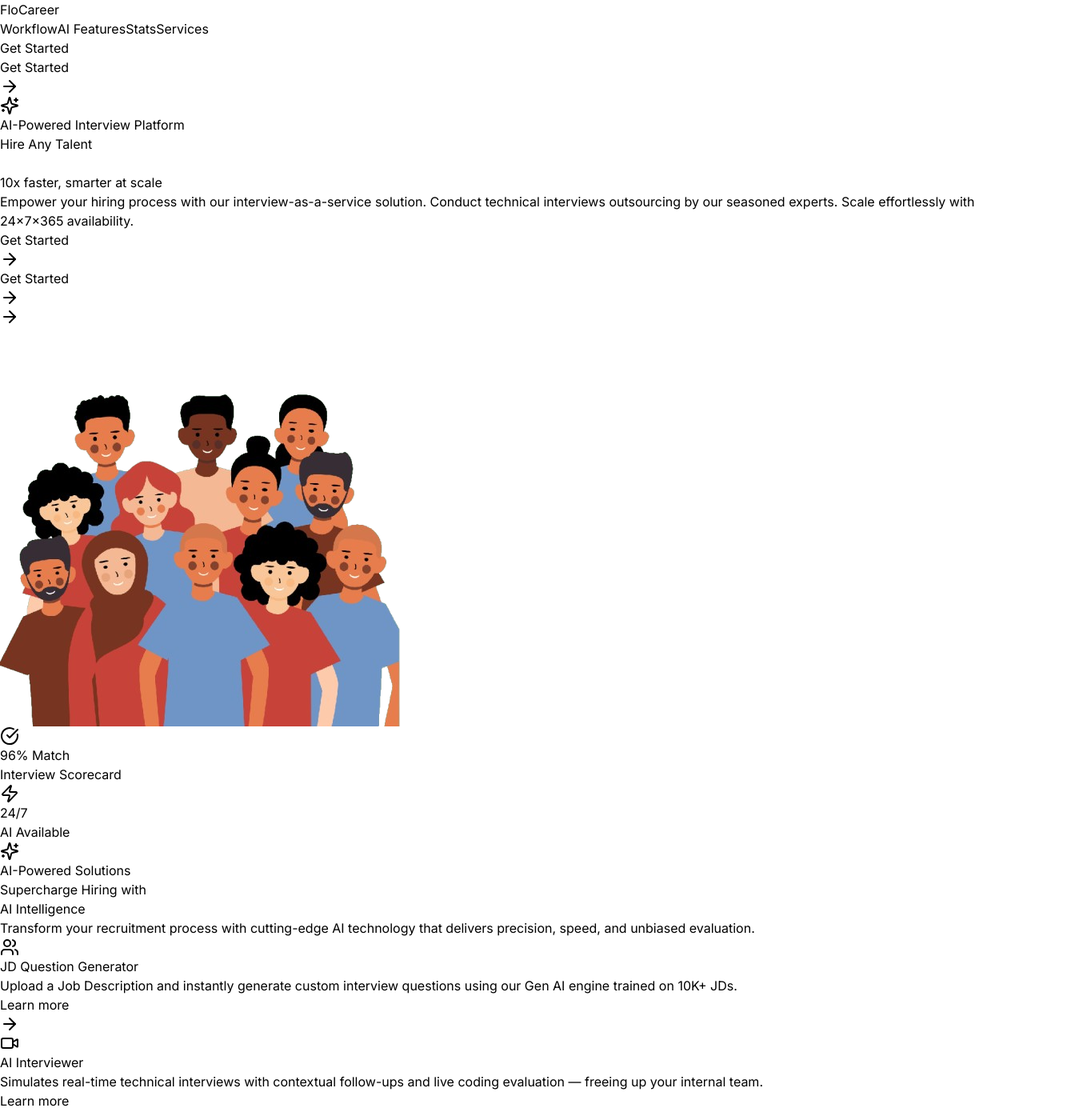
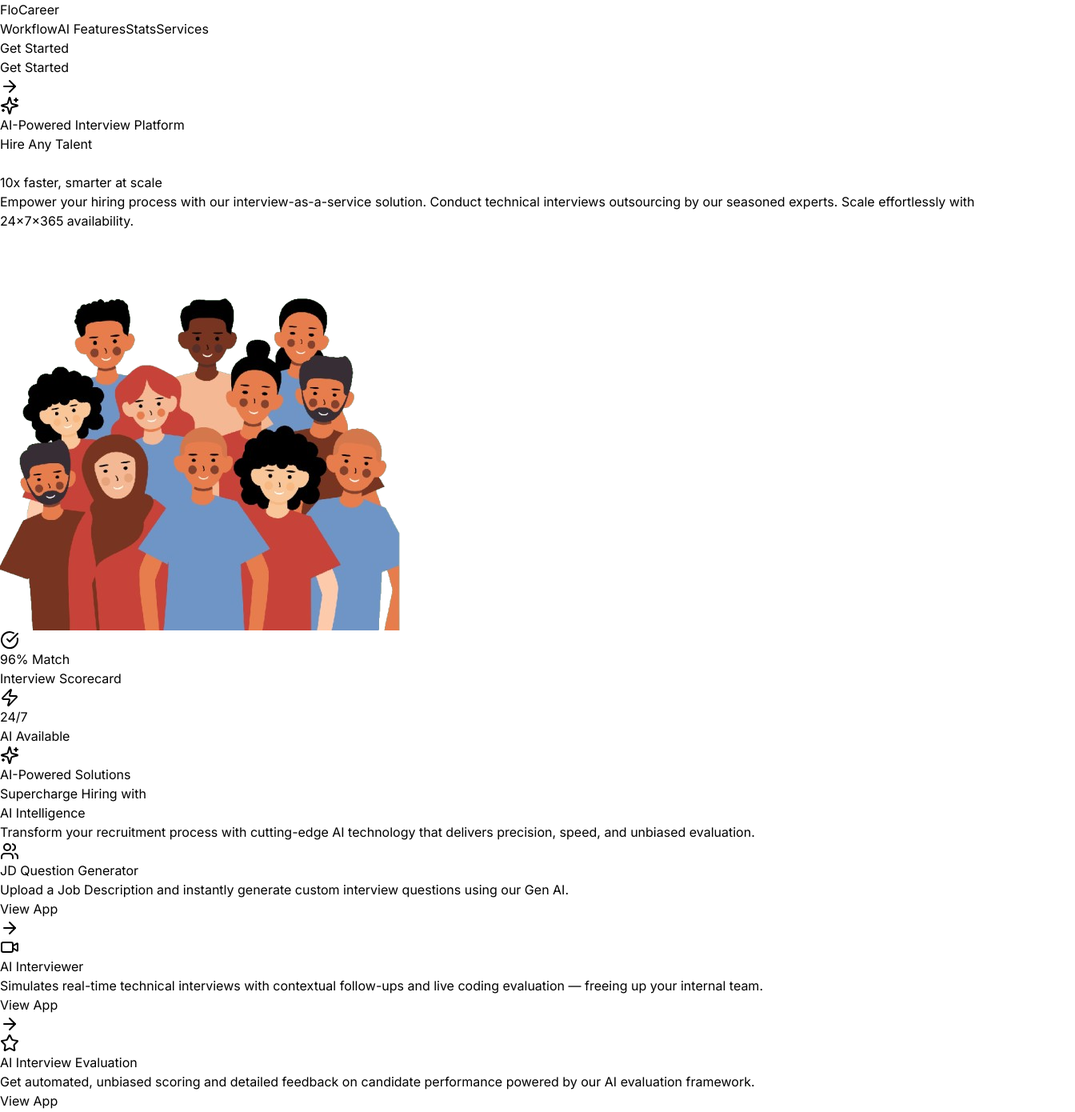
Before and after one commit to buildfastwithai/flo-interviewer, a Next.js app in the folder frontend/: page / in a window 1280 px wide. Shown: the top 1390 px of the page at 80% size, 1344 px wide, since content can reach past the window. Built offline with nearby package versions, Linux system fonts and the light colour scheme.

Commit message:
Update HomePage component with minor adjustments
- Commented out the motion.div element for potential future use.
- Updated the job description text for the JD Question Generator feature to simplify the message.
- Changed the button label from "Learn more" to "View App" for clarity.

```diff
--- a/frontend/app/page.tsx
+++ b/frontend/app/page.tsx
@@ -140,7 +140,7 @@
               </p>
             </BoxReveal>
 
-            <motion.div
+            {/* <motion.div
               className="flex flex-col sm:flex-row gap-4 pt-4"
               initial={{ opacity: 0, y: 20 }}
               animate={{ opacity: 1, y: 0 }}
@@ -155,7 +155,7 @@
                   <ArrowRight className="w-5 h-5 group-hover:translate-x-1 transition-transform" />
                 </span>
               </InteractiveHoverButton>
-            </motion.div>
+            </motion.div> */}
           </motion.div>
 
           <motion.div
@@ -267,7 +267,7 @@
               {
                 title: "JD Question Generator",
                 description:
-                  "Upload a Job Description and instantly generate custom interview questions using our Gen AI engine trained on 10K+ JDs.",
+                  "Upload a Job Description and instantly generate custom interview questions using our Gen AI.",
                 icon: <Users className="w-8 h-8" />,
                 gradient: "from-[#2663FF] to-[#1D244F]",
                 bgGradient: "from-[#2663FF]/20 to-[#1D244F]/20",
@@ -334,7 +334,7 @@
                         target={feature.self ? "_self" : "_blank"}
                         className="flex items-center gap-2 text-[#2663FF] font-medium opacity-0 group-hover:opacity-100 transition-opacity duration-300"
                       >
-                        <span className="text-[#F7F7FA]">Learn more</span>{" "}
+                        <span className="text-[#F7F7FA]">View App</span>{" "}
                         <ArrowRight className="w-4 h-4 text-[#F7F7FA]" />
                       </Link>
                     ) : (
```
